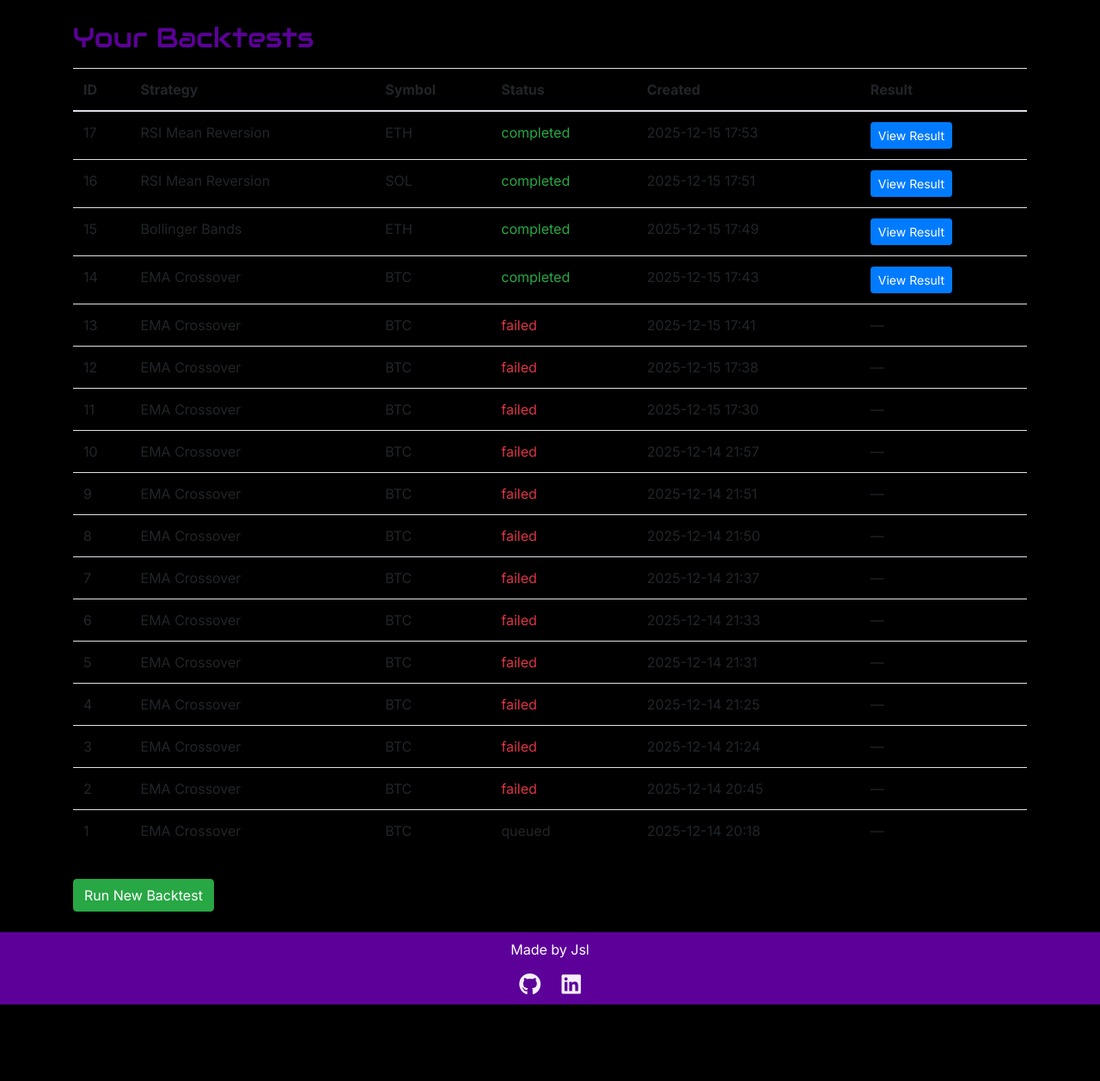
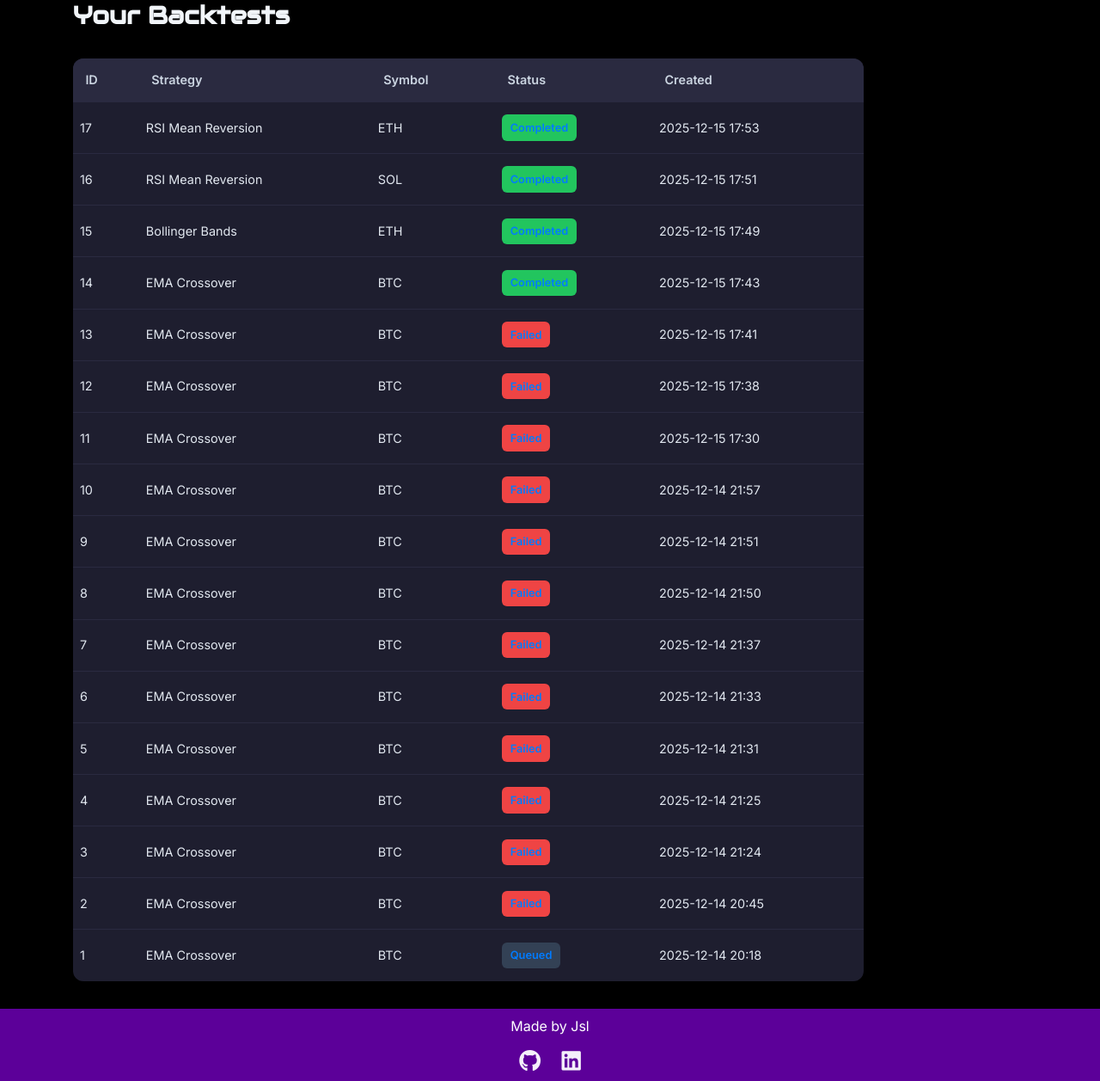
Before and after one commit to john-lohoba/Milestone-Project-4, a Django app: page /dashboard/backtests/ in a window 1280 px wide. Shown: the part 61-1318 px from the top of the page at 86% size. Before the commit the page ends 1229 px from the top, so only its background shows below. Run offline with Django 4.2, Linux system fonts and the light colour scheme; a user stored in the database is signed in; data comes from the database, SQL or seed files in the repository; both versions use the stored data as it was after the commit; some libraries are stand-ins or nearby versions.

Commit message:
Refactor backtest list and backtest detail

```diff
--- /dev/null
+++ b/dashboard/static/dashboard/css/dashboard.css
@@ -0,0 +1,184 @@
+/* ----------------------------------------
+   DASHBOARD BASE LAYOUT
+----------------------------------------- */
+
+.dashboard-container {
+    /* max-width: 1100px;
+    margin: 0 auto;
+    padding: 2rem 1.5rem; */
+    /* color: #e2e8f0; */
+    /* light grey */
+    /* font-family: "Inter", sans-serif; */
+}
+
+.dashboard-title {
+    font-size: 1.8rem;
+    font-weight: 600;
+    margin-bottom: 2rem;
+    color: #f1f5f9;
+}
+
+/* ----------------------------------------
+   CARDS
+----------------------------------------- */
+
+.dashboard-card {
+    background: #1e1e2f;
+    border: 1px solid #2a2a40;
+    padding: 1.5rem;
+    border-radius: 12px;
+    margin-bottom: 1.5rem;
+    box-shadow: 0 3px 8px rgba(0, 0, 0, 0.2);
+}
+
+.dashboard-card h3 {
+    font-size: 1.2rem;
+    margin-bottom: 1rem;
+    color: #f8fafc;
+}
+
+/* ----------------------------------------
+   FORMS
+----------------------------------------- */
+
+.dashboard-form label {
+    display: block;
+    margin-bottom: 0.4rem;
+    font-size: 0.95rem;
+    color: #cbd5e1;
+}
+
+.dashboard-form select,
+.dashboard-form input,
+.dashboard-form button {
+    width: 100%;
+    padding: 0.6rem;
+    margin-bottom: 1rem;
+    background: #2a2a40;
+    color: #f1f5f9;
+    border: 1px solid #3b3b55;
+    border-radius: 8px;
+    font-size: 0.95rem;
+}
+
+.dashboard-form button {
+    background: #5b21b6;
+    border: none;
+    cursor: pointer;
+    font-weight: 600;
+    transition: 0.25s ease;
+}
+
+.dashboard-form button:hover {
+    background: #6d28d9;
+}
+
+/* ----------------------------------------
+   TABLE STYLES (Backtest List)
+----------------------------------------- */
+
+.dashboard-table {
+    width: 100%;
+    border-collapse: collapse;
+    background: #1e1e2f;
+    border-radius: 12px;
+    overflow: hidden;
+    margin-bottom: 2rem;
+}
+
+.dashboard-table th {
+    background: #2a2a40;
+    padding: 0.9rem;
+    text-align: left;
+    color: #cbd5e1;
+    font-size: 0.9rem;
+    font-weight: 600;
+}
+
+.dashboard-table td {
+    padding: 0.9rem 0.5rem;
+    font-size: 0.9rem;
+    color: #e2e8f0;
+    border-top: 1px solid #2a2a40;
+}
+
+.dashboard-table tr:hover td {
+    background: #2f2f45;
+}
+
+/* status pill styling */
+.status-pill {
+    padding: 0.35rem 0.6rem;
+    border-radius: 6px;
+    font-size: 0.8rem;
+    font-weight: 600;
+    display: inline-block;
+    text-transform: capitalize;
+}
+
+.status-queued {
+    background: #334155;
+}
+
+.status-running {
+    background: #0ea5e9;
+}
+
+.status-completed {
+    background: #22c55e;
+}
+
+.status-failed {
+    background: #ef4444;
+}
+
+/* ----------------------------------------
+   BACKTEST DETAIL PAGE
+----------------------------------------- */
+
+.stats-grid {
+    display: grid;
+    grid-template-columns: repeat(auto-fit, minmax(260px, 1fr));
+    gap: 1.2rem;
+}
+
+.stat-item {
+    background: #2a2a40;
+    padding: 1rem;
+    border-radius: 10px;
+    border: 1px solid #3b3b55;
+}
+
+.stat-item h4 {
+    color: #cbd5e1;
+    font-size: 0.95rem;
+    margin-bottom: 0.35rem;
+}
+
+.stat-item p {
+    font-size: 0.88rem;
+    color: #e2e8f0;
+}
+
+/* ----------------------------------------
+   LINKS
+----------------------------------------- */
+
+.dashboard-link {
+    color: #a78bfa;
+    font-weight: 500;
+}
+
+.dashboard-link:hover {
+    color: #c4b5fd;
+}
+
+.clickable-row {
+    position: relative;
+}
+
+/* .row-link {
+    position: absolute;
+    inset: 0;
+    z-index: 5;
+} */
--- a/dashboard/templates/dashboard/backtest_list.html
+++ b/dashboard/templates/dashboard/backtest_list.html
@@ -1,11 +1,23 @@
 {% extends "base.html" %}
+{% load static %}
+
 {% block content %}
 
-<div class="container my-4">
-    <h2>Your Backtests</h2>
+<link rel="stylesheet" href="{% static 'dashboard/css/dashboard.css' %}">
 
-    {% if runs %}
-    <table class="table table-striped mt-3">
+
+<div class="container">
+    <div class="row">
+        <div class="col">
+            <h1 class="dashboard-title">Your Backtests</h1>
+        </div>
+    </div>
+</div>
+
+<div class="container">
+    <div class="row justify-content-start">
+        <div class="col-2 col-md-10">
+            <table class="dashboard-table">
                 <thead>
                     <tr>
                         <th>ID</th>
@@ -13,49 +25,30 @@
                         <th>Symbol</th>
                         <th>Status</th>
                         <th>Created</th>
-                <th>Result</th>
                     </tr>
                 </thead>
 
                 <tbody>
                     {% for run in runs %}
-            <tr>
+
+                    <tr style="cursor:pointer;">
                         <td>{{ run.id }}</td>
                         <td>{{ run.strategy.name }}</td>
                         <td>{{ run.symbol }}</td>
                         <td>
-                    {% if run.status == "completed" %}
-                    <span class="text-success">{{ run.status }}</span>
-                    {% elif run.status == "running" %}
-                    <span class="text-warning">{{ run.status }}</span>
-                    {% elif run.status == "failed" %}
-                    <span class="text-danger">{{ run.status }}</span>
-                    {% else %}
-                    <span>{{ run.status }}</span>
-                    {% endif %}
+                            <a class="row-link" href="{% url 'dashboard:backtest-detail' run.id %}">
+                                <span class="status-pill status-{{ run.status }}">
+                                    {{ run.status }}
+                                </span>
+                            </a>
                         </td>
                         <td>{{ run.created_on|date:"Y-m-d H:i" }}</td>
-                <td>
-                    {% if run.status == "completed" %}
-                    <a href="{% url 'dashboard:backtest-detail' run.id %}" class="btn btn-primary btn-sm">
-                        View Result
-                    </a>
-                    {% else %}
-                    <span>—</span>
-                    {% endif %}
-                </td>
                     </tr>
                     {% endfor %}
                 </tbody>
             </table>
-
-    {% else %}
-    <p>You have not submitted any backtests yet.</p>
-    {% endif %}
-
-    <a href="{% url 'dashboard:backtest-view' %}" class="btn btn-success mt-3">
-        Run New Backtest
-    </a>
+        </div>
+    </div>
 </div>
 
 {% endblock %}
--- a/tbo/settings.py
+++ b/tbo/settings.py
@@ -114,7 +114,7 @@ ACCOUNT_EMAIL_VERIFICATION = "mandatory"
 ACCOUNT_SIGNUP_EMAIL_ENTER_TWICE = True
 ACCOUNT_USERNAME_MIN_LENGTH = 3
 LOGIN_URL = "/accounts/login/"
-LOGIN_REDIRECT_URL = "/"
+LOGIN_REDIRECT_URL = "/dashboard/backtests/"
 
 WSGI_APPLICATION = "tbo.wsgi.application"
 
```
Also changed, not shown: dashboard/templates/dashboard/backtest_detail.html (+37 -62 lines), db.sqlite3. Lines whose indentation alone changed are shown as unchanged.
